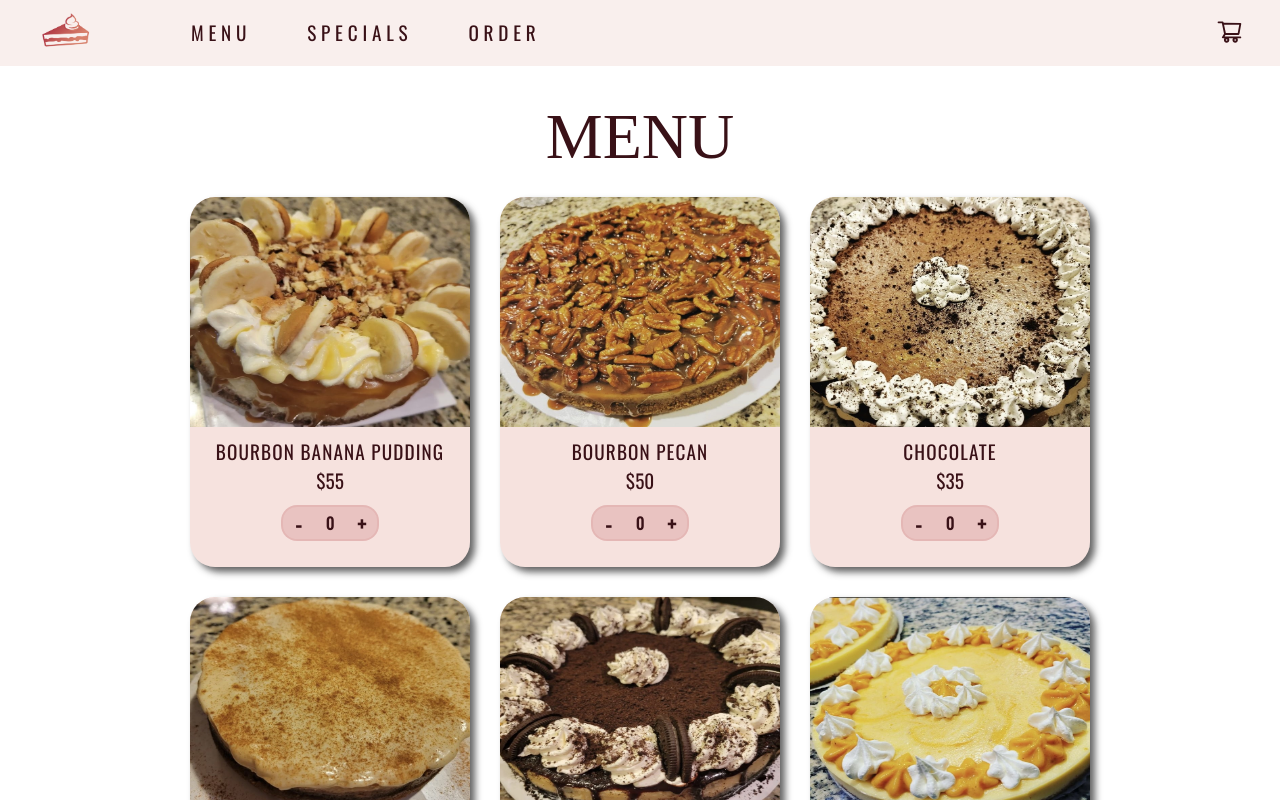
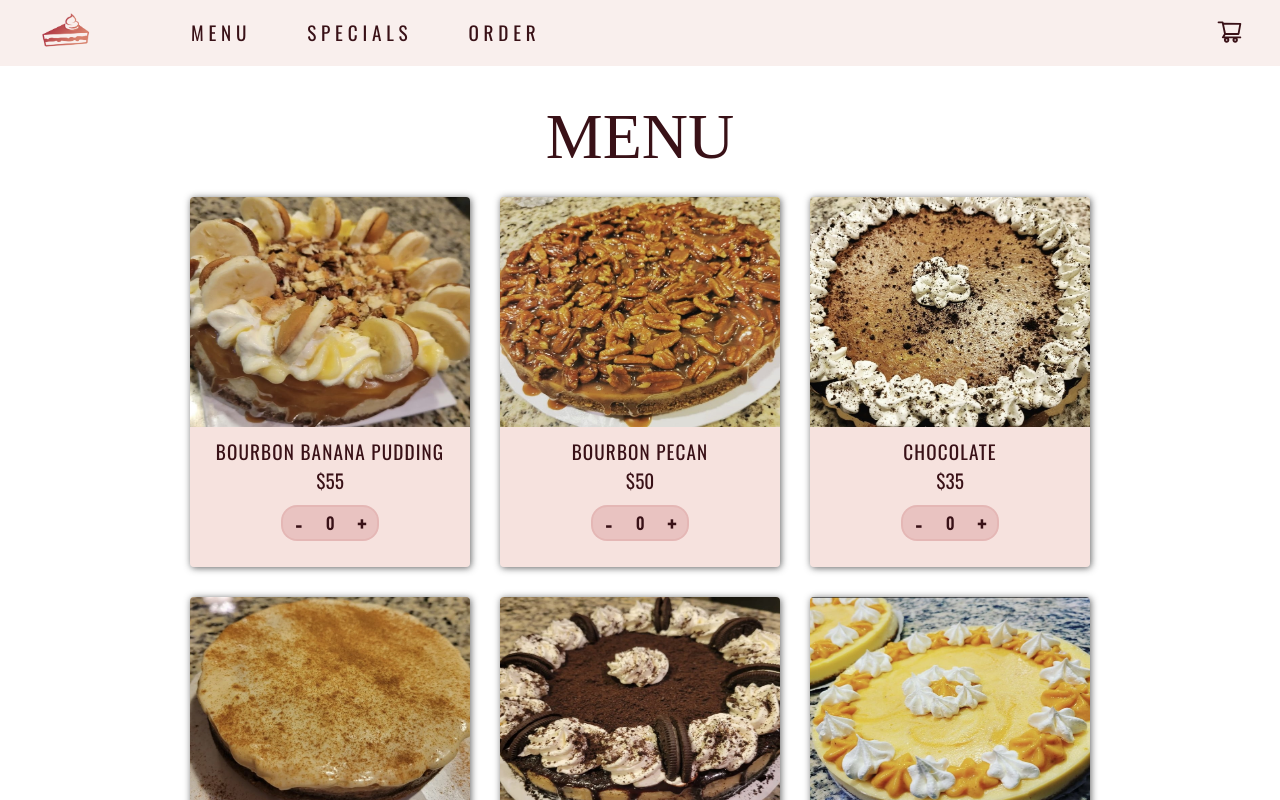
Before and after one commit to a-cole55/cheesecakes2.0, a React (Create React App) app: page /menu in a window 1280 px wide. Shown: the top 800 px of the page. Built offline with nearby package versions, Linux system fonts and the light colour scheme; a web font is replaced by a local one.

Commit message:
box shadow change on menu

```diff
--- a/src/pages/Menu.css
+++ b/src/pages/Menu.css
@@ -46,19 +46,19 @@ h1{
     height:370px;
     background-color: rgba(224, 159, 146, 0.3);
     margin: 15px;
-    border-radius: 25px;
+    border-radius: 4px;
     display: flex;
     flex-direction: column;
     justify-content: flex-start;
     align-items: center;
-    box-shadow: 5px 5px 7px rgba(33,33,33,.7);
+    box-shadow: 1px 1px 7px rgba(33,33,33,.7);
     transition: all 0.5s ease;
 }
 
 .cheesecake img{
     height:230px;
     width:280px;
-    border-radius: 25px 25px 0 0;
+    border-radius: 4px 4px 0 0;
     opacity: 1;
 }
 h3{
--- a/src/pages/Menu.js
+++ b/src/pages/Menu.js
@@ -1,6 +1,6 @@
 import "./Menu.css";
 import DATA from "../Data";
-import Cheesecake from "../components/Cheesecake"
+// import Cheesecake from "../components/Cheesecake"
 import { useState } from "react";
 import {Link} from "react-router-dom"
 import { motion } from "framer-motion";
```
